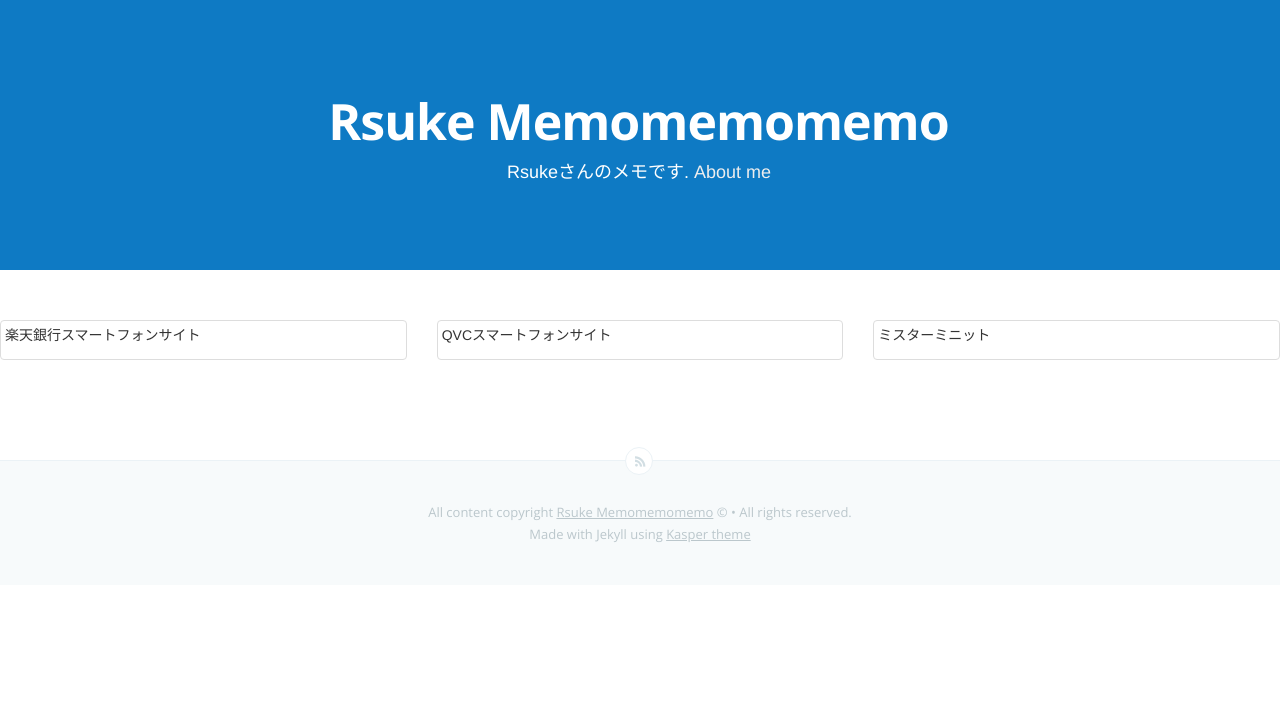
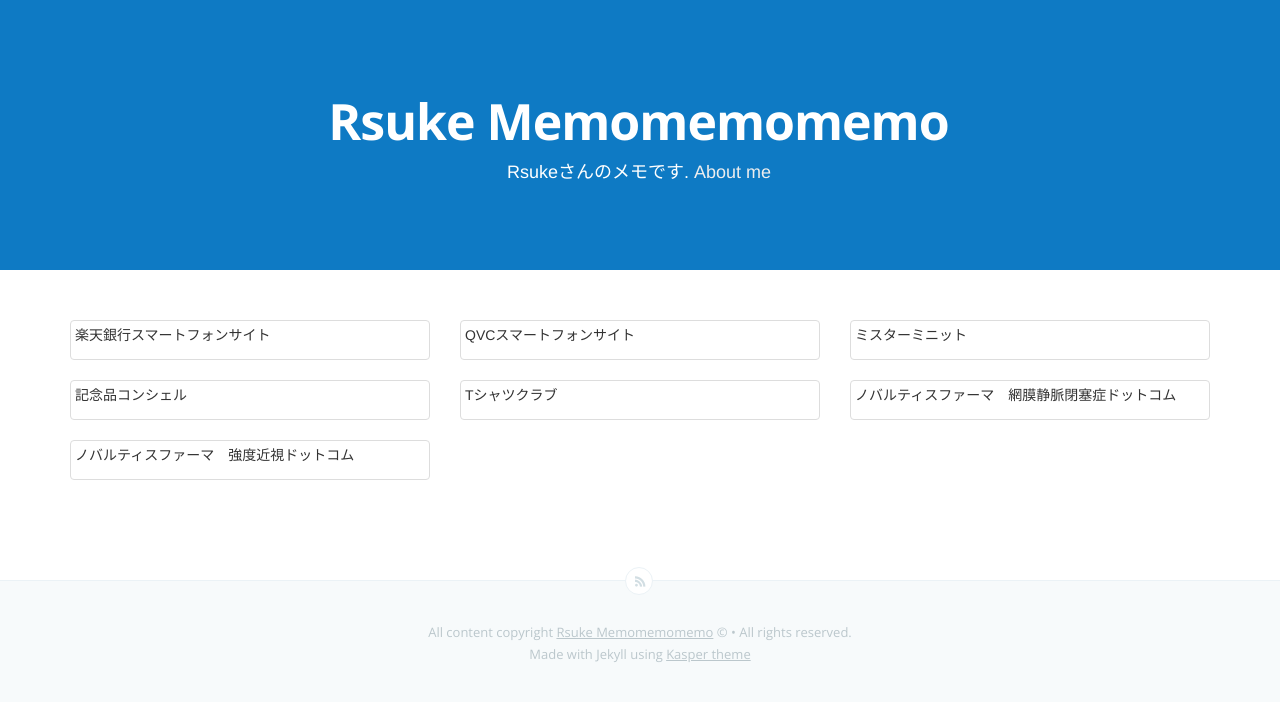
Before and after one commit to Rsuke/rsuke.github.com, a Jekyll site: the page portfolio/portfolio.html, which Jekyll copies as it is, in a window 1280 px wide. Shown: the top 702 px of the page. Built offline with Jekyll 4.4.1, drawn with Linux system fonts in a browser that asks for light colours; Markdown is read by kramdown in place of the engine named in the settings.

Commit message:
modify content

```diff
--- a/portfolio/portfolio.html
+++ b/portfolio/portfolio.html
@@ -43,24 +43,57 @@
 
 <main class="content" role="main">
 
+    <div class="container">
         <div class="row">
             <div class="col-md-4">
                 <div class="thumbnail">
-                <img src="" alt="">
+                    <a href="http://www.rakuten-bank.co.jp/smartphone/"><img src="" alt=""></a>
                     <p>楽天銀行スマートフォンサイト</p>
                 </div>
             </div>
             <div class="col-md-4">
                 <div class="thumbnail">
-                <img src="" alt="">
+                    <a href="http://qvc.jp/smp/cont/smp/top/Main"><img src="" alt=""></a>
                     <p>QVCスマートフォンサイト</p>
                 </div>
             </div>
             <div class="col-md-4">
                 <div class="thumbnail">
-                <img src="" alt="">
+                    <a href="http://www.minit.co.jp/"><img src="" alt=""></a>
                     <p>ミスターミニット</p>
                 </div>
+            </div>
+        </div>
+
+        <div class="row">
+            <div class="col-md-4">
+                <div class="thumbnail">
+                    <a href="http://www.kinenhin-a.com/"><img src="" alt=""></a>
+                    <p>記念品コンシェル</p>
+                </div>
+            </div>
+            <div class="col-md-4">
+                <div class="thumbnail">
+                    <a href="http://www.ot-c.jp/"><img src="" alt=""></a>
+                    <p>Tシャツクラブ</p>
+                </div>
+            </div>
+            <div class="col-md-4">
+                <div class="thumbnail">
+                    <a href="http://www.rvo-eye.com/"><img src="" alt=""></a>
+                    <p>ノバルティスファーマ　網膜静脈閉塞症ドットコム</p>
+                </div>
+            </div>
+        </div>
+
+        <div class="row">
+            <div class="col-md-4">
+                <div class="thumbnail">
+                    <a href="http://www.mcnv-eye.com/"><img src="" alt=""></a>
+                    <p>ノバルティスファーマ　強度近視ドットコム</p>
+                </div>
+            </div>
+
         </div>
     </div>
 
```
Lines whose indentation alone changed are shown as unchanged.
